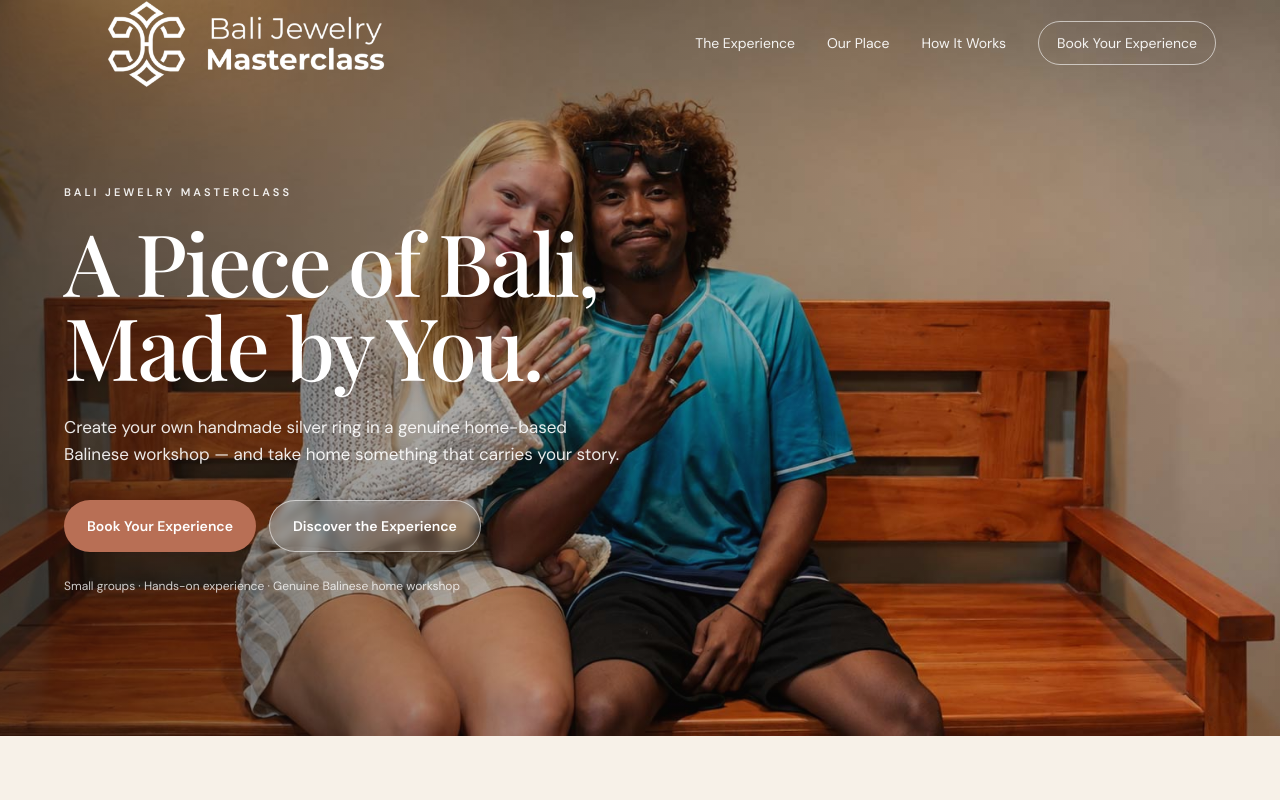
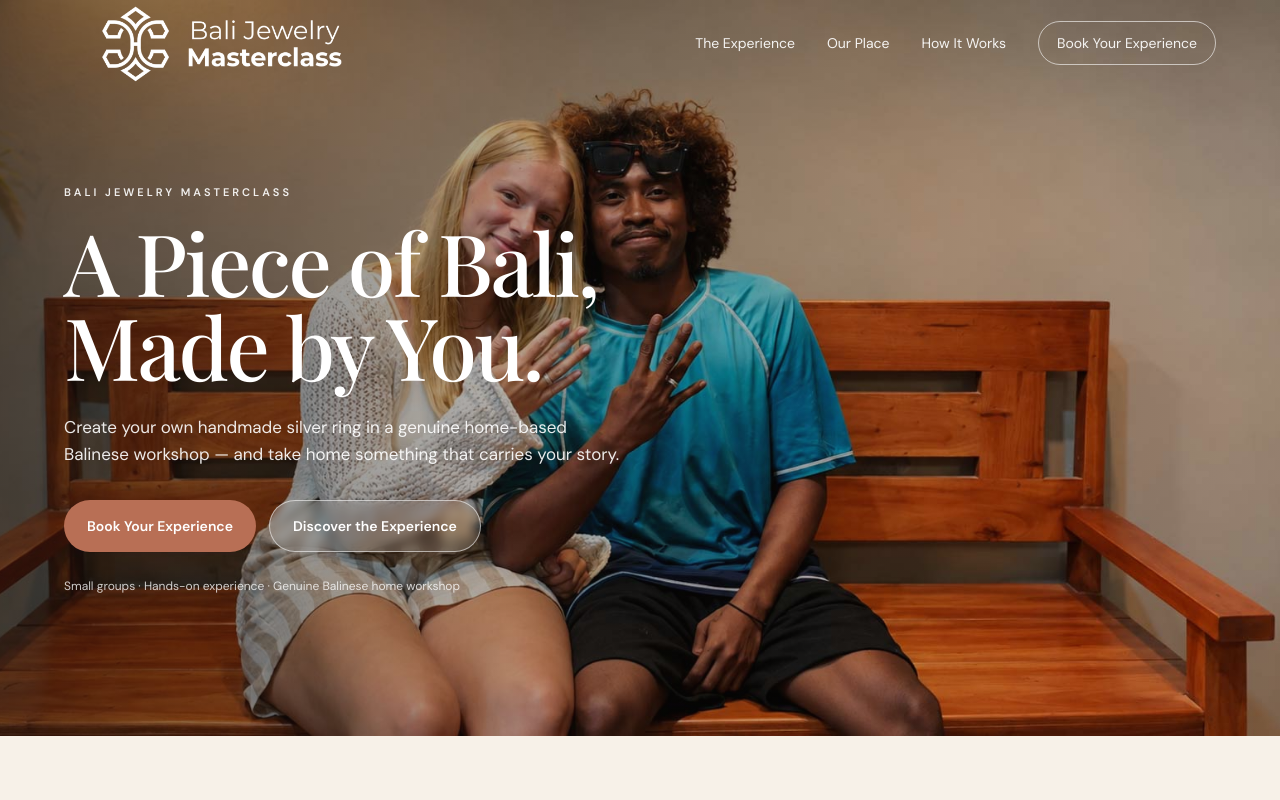
Before and after one commit to bjmproject/bali-jewelry-masterclass, a plain HTML site: page index.html in a window 1280 px wide. Shown: the top 800 px of the page. Drawn offline with nearby package versions, Linux system fonts and the light colour scheme.

Commit message:
Update index.html

```diff
--- a/index.html
+++ b/index.html
@@ -89,7 +89,7 @@
     }
 
     .brand img {
-  width: 375px;
+  width: 325px;
   height: auto;
   display: block;
 }
```
